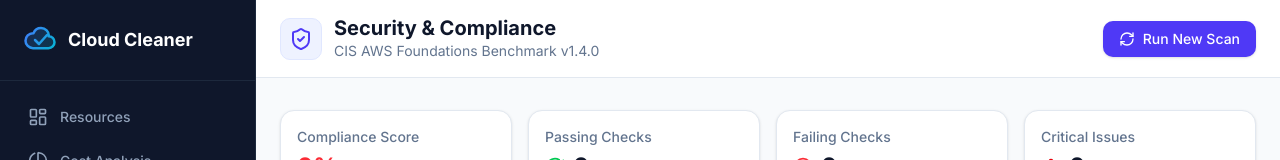
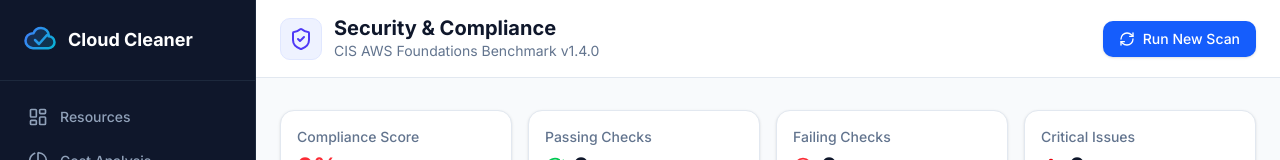
Before and after one commit to abhishekpanda0620/cloud-cleaner-dashboard, a Next.js app in the folder frontend/: page /security in a window 1280 px wide. Shown: the top 160 px of the page. Built offline with nearby package versions, Linux system fonts and the light colour scheme; no server answers.

Commit message:
style: Change button background color from indigo to blue.

```diff
--- a/frontend/src/app/(app)/security/page.tsx
+++ b/frontend/src/app/(app)/security/page.tsx
@@ -119,7 +119,7 @@ export default function SecurityPage() {
             className={`flex items-center gap-2 px-4 py-2 rounded-lg text-sm font-medium transition-all ${
               scanning
                 ? 'bg-slate-100 text-slate-400 cursor-not-allowed'
-                : 'bg-indigo-600 text-white hover:bg-indigo-700 shadow-sm'
+                : 'bg-blue-600 text-white hover:bg-blue-700 shadow-sm'
             }`}
           >
             <RefreshCw className={`w-4 h-4 ${scanning ? 'animate-spin' : ''}`} />
```
